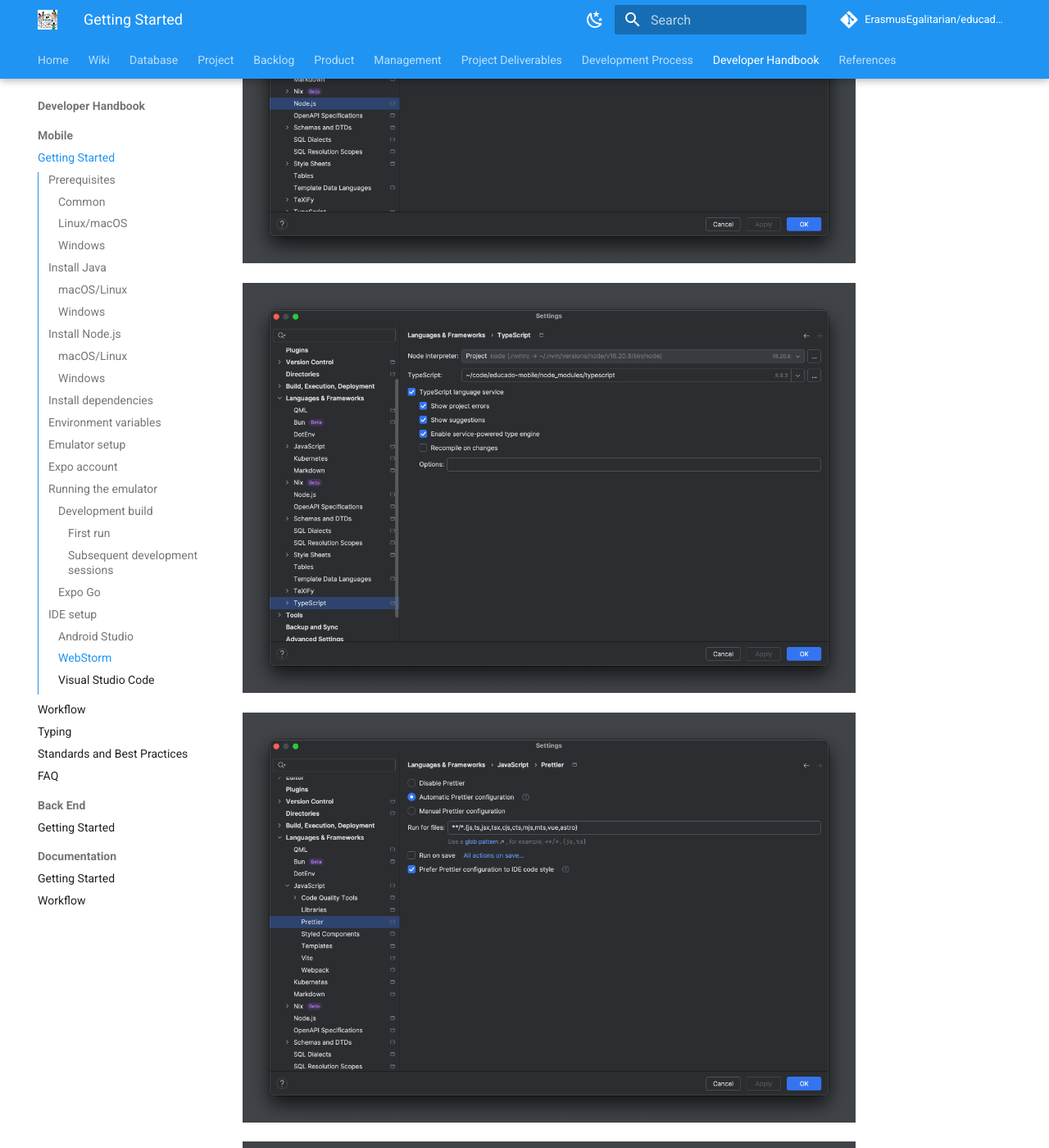
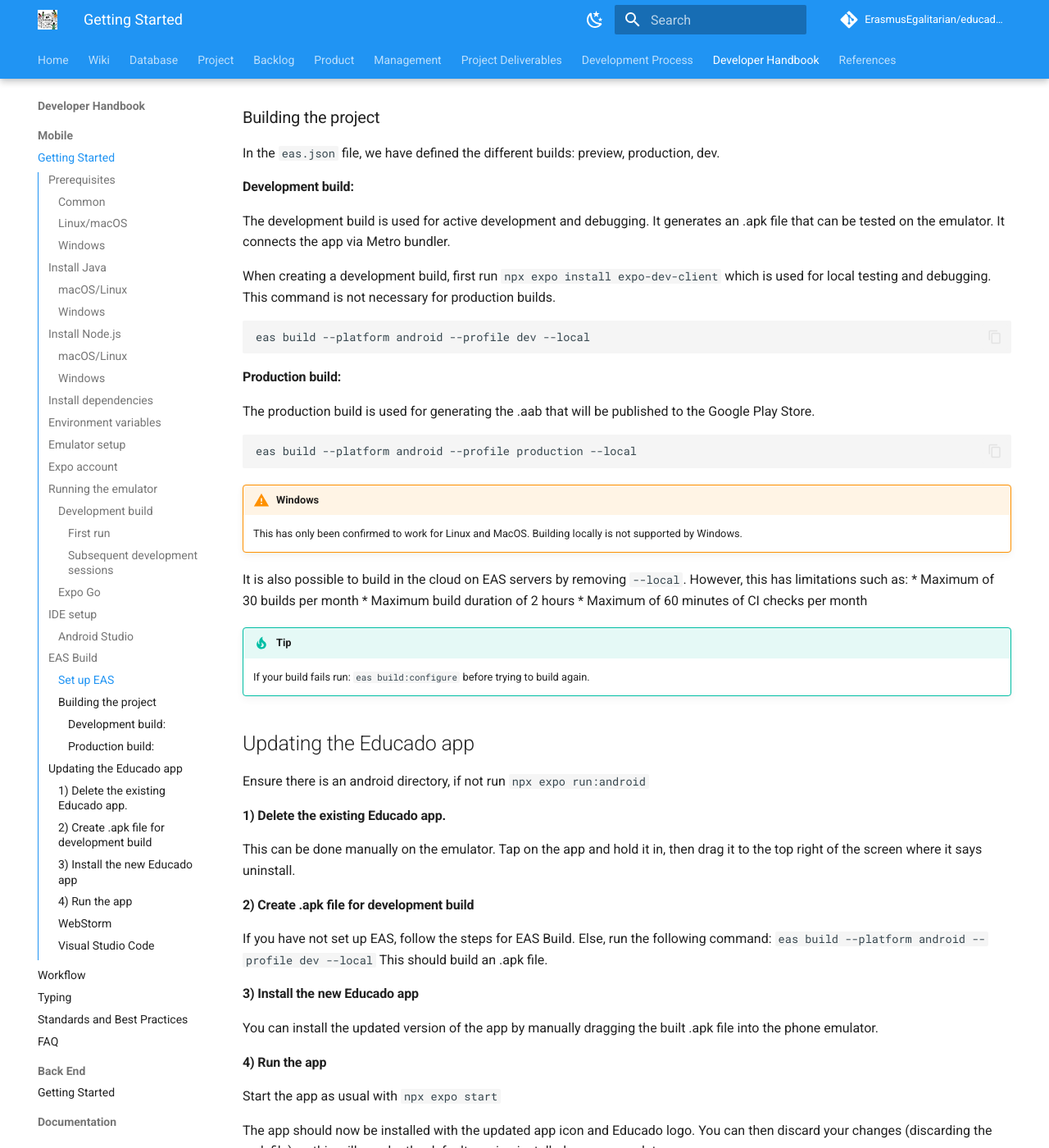
Before and after one commit to ErasmusEgalitarian/educado-docs, an MkDocs documentation site: the page built from docs/handbook/mobile/getting-started.md, in a window 1280 px wide and 1400 px high, scrolled down 6286 px. Shown: the whole window at 82% size. Built offline with MkDocs 1.6.1 and Material for MkDocs 9.7.7, drawn with Linux system fonts in a browser that asks for light colours; comment, search, counter and statistics services are not loaded; some of the changed text lies outside the part shown.

Commit message:
519 eas build and app update documentation (#143)
* docs: eas build and updating the app

* fix: update changelog and pyproject

* fix: move section to development build

```diff
--- a/docs/handbook/mobile/getting-started.md
+++ b/docs/handbook/mobile/getting-started.md
@@ -214,12 +214,88 @@
 about the pros and cons of Expo Go and how it compares to development builds in the
 [Expo docs](https://docs.expo.dev/develop/development-builds/introduction/).
 
+
 ## IDE setup
 
 ### Android Studio
 
 You won't really need Android Studio for development because this is a TypeScript-first project, but you will need it
 for managing the Android SDK.
+
+## EAS Build
+
+EAS Build is an Expo tool for generating app binaries (.apk, .aab, .ipa) for Expo and React Native projects to be deployed in
+the Apple App Store or Google Play Store.
+
+We use EAS Build to deploy the Educado app on the Google Play Store by building an .aab production file.
+
+### Set up EAS
+
+First, ensure that you have followed the steps in [this section](https://erasmusegalitarian.github.io/educado-docs/handbook/mobile/getting-started/#expo-account) to join the new Educado Expo organisation.
+Then run the following commands:
+
+    npm install -g eas-cli
+
+    eas login
+
+    eas whoami
+
+### Building the project
+
+In the `eas.json` file, we have defined the different builds: preview, production, dev.
+
+
+#### Development build:
+The development build is used for active development and debugging. It generates an .apk file that can be tested on the emulator.
+It connects the app via Metro bundler.
+
+When creating a development build, first run `npx expo install expo-dev-client ` which is used for local testing and debugging.
+This command is not necessary for production builds.
+
+    eas build --platform android --profile dev --local
+
+#### Production build:
+The production build is used for generating the .aab that will be published to the Google Play Store.
+
+    eas build --platform android --profile production --local
+
+
+!!! warning "Windows"
+
+    This has only been confirmed to work for Linux and MacOS.
+    Building locally is not supported by Windows.
+
+It is also possible to build in the cloud on EAS servers by removing `--local`. However, this has limitations such as:
+*  Maximum of 30 builds per month
+*  Maximum build duration of 2 hours
+*  Maximum of 60 minutes of CI checks per month
+
+!!! tip
+
+    If your build fails run: `eas build:configure` before trying to build again.
+
+
+
+## Updating the Educado app
+
+Ensure there is an android directory, if not run `npx expo run:android`
+
+#### 1) Delete the existing Educado app.
+This can be done manually on the emulator. Tap on the app and hold it in, then drag it to the top right of the screen where it says uninstall.
+
+#### 2) Create .apk file for development build
+If you have not set up EAS, follow the steps for EAS Build.
+Else, run the following command: `eas build --platform android --profile dev --local`
+This should build an .apk file.
+
+#### 3) Install the new Educado app
+You can install the updated version of the app by manually dragging the built .apk file into the phone emulator.
+
+#### 4) Run the app
+Start the app as usual with `npx expo start`
+
+The app should now be installed with the updated app icon and Educado logo. You can then discard your changes (discarding the .apk file) as this will now be the default version installed on your emulator.
+
 
 ### WebStorm
 
--- a/pyproject.toml
+++ b/pyproject.toml
@@ -1,6 +1,6 @@
 [project]
 name = "educado-docs"
-version = "2.6.1"
+version = "2.6.2"
 description = "Official documentation for the Educado project"
 readme = "README.md"
 authors = [
```
Also changed, not shown: other parts of docs/handbook/mobile/getting-started.md (+1 -1 lines), CHANGELOG.md (+3 -0 lines).
